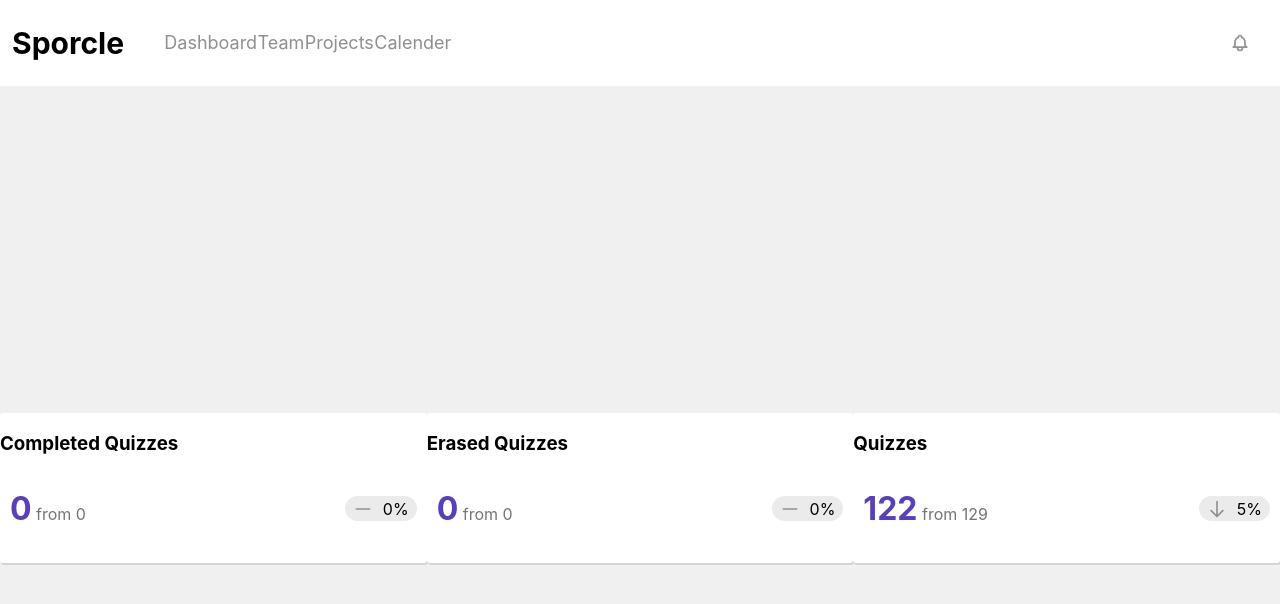
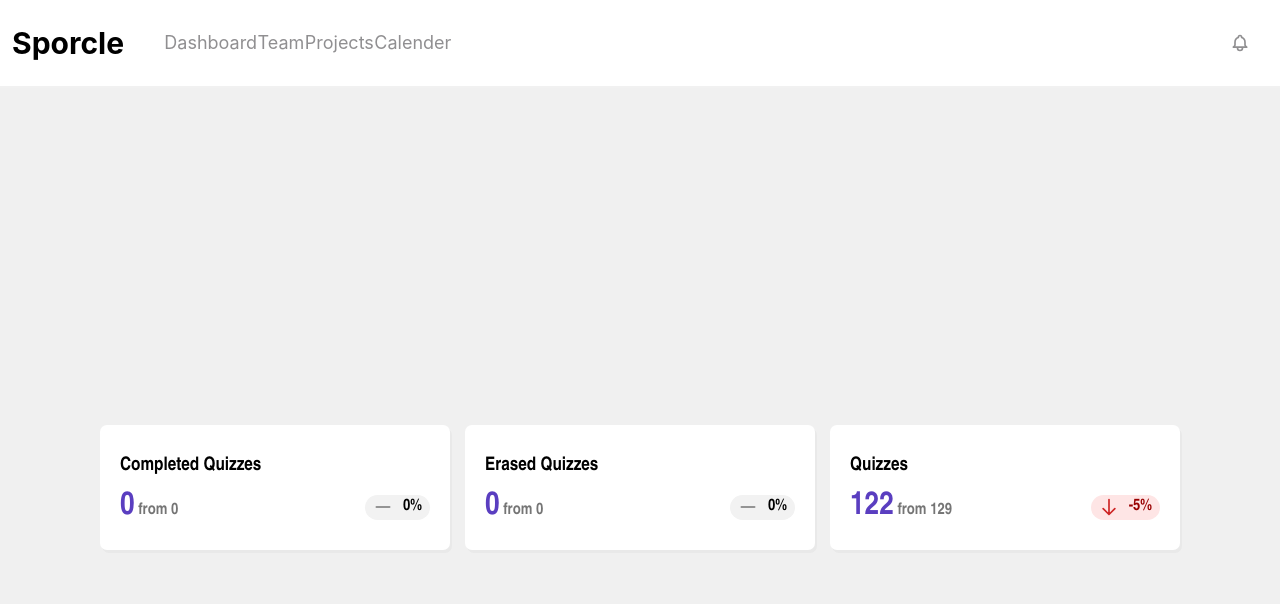
Before and after one commit to JackSchollmeyer/SporcleClone, a Next.js app in the folder sporcleclone/: page / in a window 1280 px wide. Shown: the top 604 px of the page. Built offline with nearby package versions, Linux system fonts and the light colour scheme.

Commit message:
finished tickets for app

```diff
--- a/sporcleclone/src/pages/index.js
+++ b/sporcleclone/src/pages/index.js
@@ -35,9 +35,9 @@
           <p>
             <span>122</span> from 129
           </p>
-          <div className={s.percentage}>
+          <div className={s.redPercentage}>
             <ArrowDownIcon className={s.downArrow} />
-            <p>5%</p>
+            <p>-5%</p>
           </div>
         </div>
       </div>
--- a/sporcleclone/styles/Tickets.module.css
+++ b/sporcleclone/styles/Tickets.module.css
@@ -1,25 +1,32 @@
 .grid {
   display: flex;
-  justify-content: space-around;
+  justify-content: center;
   align-items: center;
+  column-gap: 15px;
   width: 100%;
   height: 100vh;
   background-color: rgb(240, 240, 240);
 }
 
 .boxes {
-  width: 450px;
-  height: 150px;
-  border-radius: 3px;
+  width: 350px;
+  height: 125px;
+  border-radius: 7px;
   background-color: white;
-  box-shadow: 1px 2px rgb(214, 213, 213);
+  box-shadow: 2px 3px rgb(233, 233, 233);
+  font-family: "Arial Narrow", sans-serif;
+  font-weight: bold;
+}
+
+.boxes h3 {
+  margin: 30px 20px -5px 20px;
 }
 
 .data {
   display: flex;
   align-items: center;
   justify-content: space-between;
-  margin: 10px;
+  margin: 0 20px 0 20px;
 }
 
 .data span {
@@ -36,7 +43,7 @@
   display: flex;
   align-items: center;
   column-gap: 10px;
-  background-color: rgb(235, 235, 235);
+  background-color: rgb(242, 242, 242);
   border-radius: 50px;
   height: 25px;
   padding: 0 8px 0 8px;
@@ -46,14 +53,28 @@
   color: black;
 }
 
+.redPercentage {
+  display: flex;
+  align-items: center;
+  column-gap: 10px;
+  background-color: rgba(250, 168, 168, 0.3);
+  border-radius: 50px;
+  height: 25px;
+  padding: 0 8px 0 8px;
+}
+
+.redPercentage p {
+  color: rgb(153, 0, 0);
+}
+
 .downArrow {
   height: 20px;
   width: 20px;
-  color: rgb(144, 143, 145);
+  color: rgb(206, 38, 38);
 }
 
 .minusIcon {
   height: 20px;
   width: 20px;
-  color: rgb(144, 143, 145);
+  color: rgb(117, 117, 117);
 }
```
